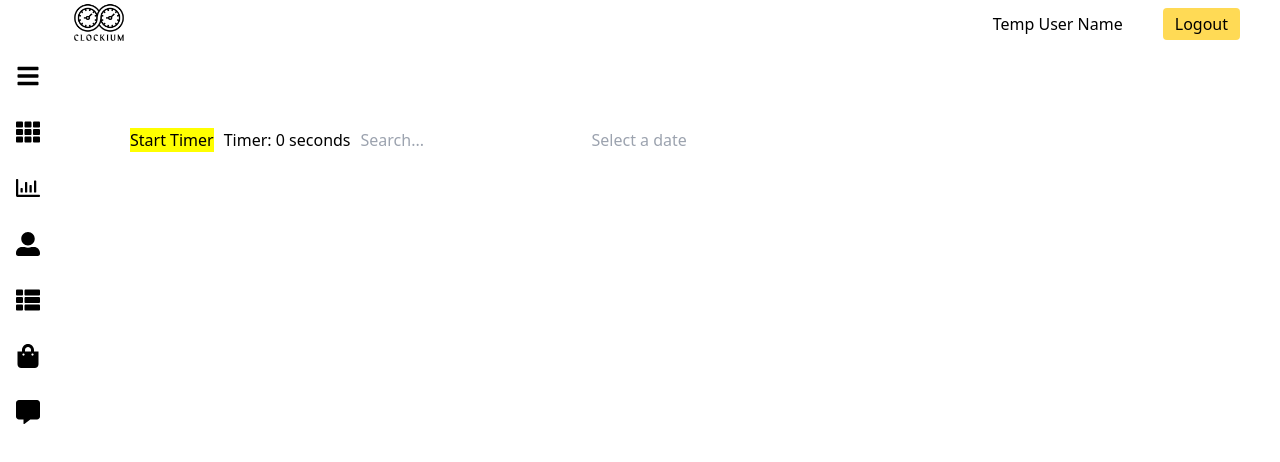
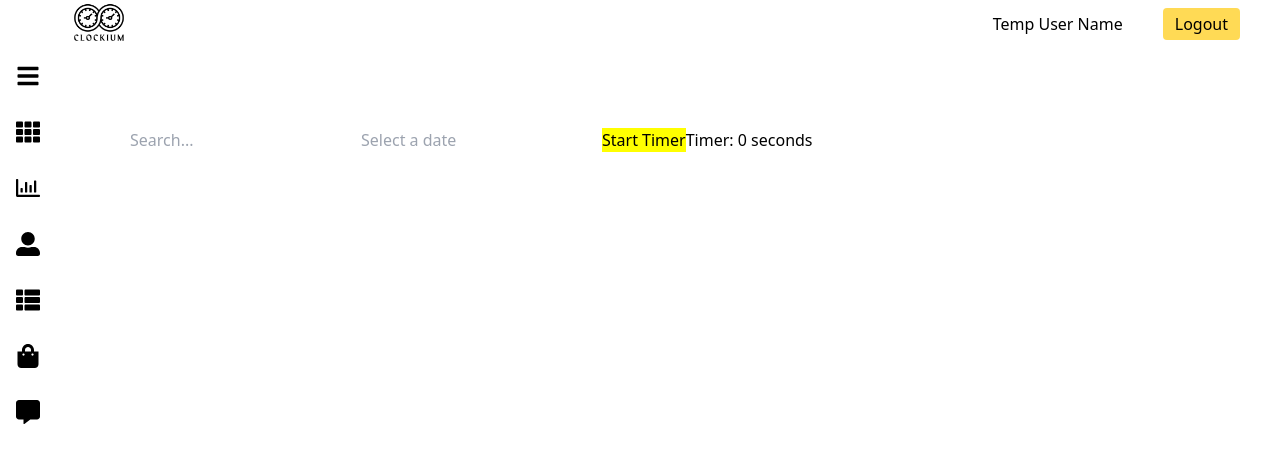
Before and after one commit to prince-bojji/hacktiv, a React (Vite) app in the folder hacktiv/: page /TimeTracker in a window 1280 px wide. Shown: the top 462 px of the page. Built offline with nearby package versions, Linux system fonts and the light colour scheme.

Commit message:
align edit

```diff
--- a/hacktiv/src/pages/TimeTracker.jsx
+++ b/hacktiv/src/pages/TimeTracker.jsx
@@ -33,22 +33,10 @@ function TimeTracker(props) {
   return (
     <div>
       <div>
-        <button
-          onClick={timerRunning ? stopTimer : startTimer}
-          style={{
-            backgroundColor: 'yellow',
-            color: 'black',
-            marginRight: '10px', // Add margin for spacing
-          }}
-        >
-          {timerRunning ? 'Stop Timer' : 'Start Timer'}
-        </button>
-        <span>Timer: {timerValue} seconds</span>
         <input
           type="text"
           placeholder="Search..."
           onChange={(e) => props.onSearchChange(e.target.value)}
-          style={{ marginLeft: '10px' }} // Add margin for spacing
         />
         <DatePicker
           selected={selectedDate}
@@ -56,6 +44,17 @@ function TimeTracker(props) {
           placeholderText="Select a date"
           style={{ marginLeft: '10px' }} // Add margin for spacing
         />
+        <button
+          onClick={timerRunning ? stopTimer : startTimer}
+          style={{
+            backgroundColor: 'yellow',
+            color: 'black',
+            marginLeft: '10px', // Add margin for spacing
+          }}
+        >
+          {timerRunning ? 'Stop Timer' : 'Start Timer'}
+        </button>
+        <span>Timer: {timerValue} seconds</span>
       </div>
     </div>
   );
```
